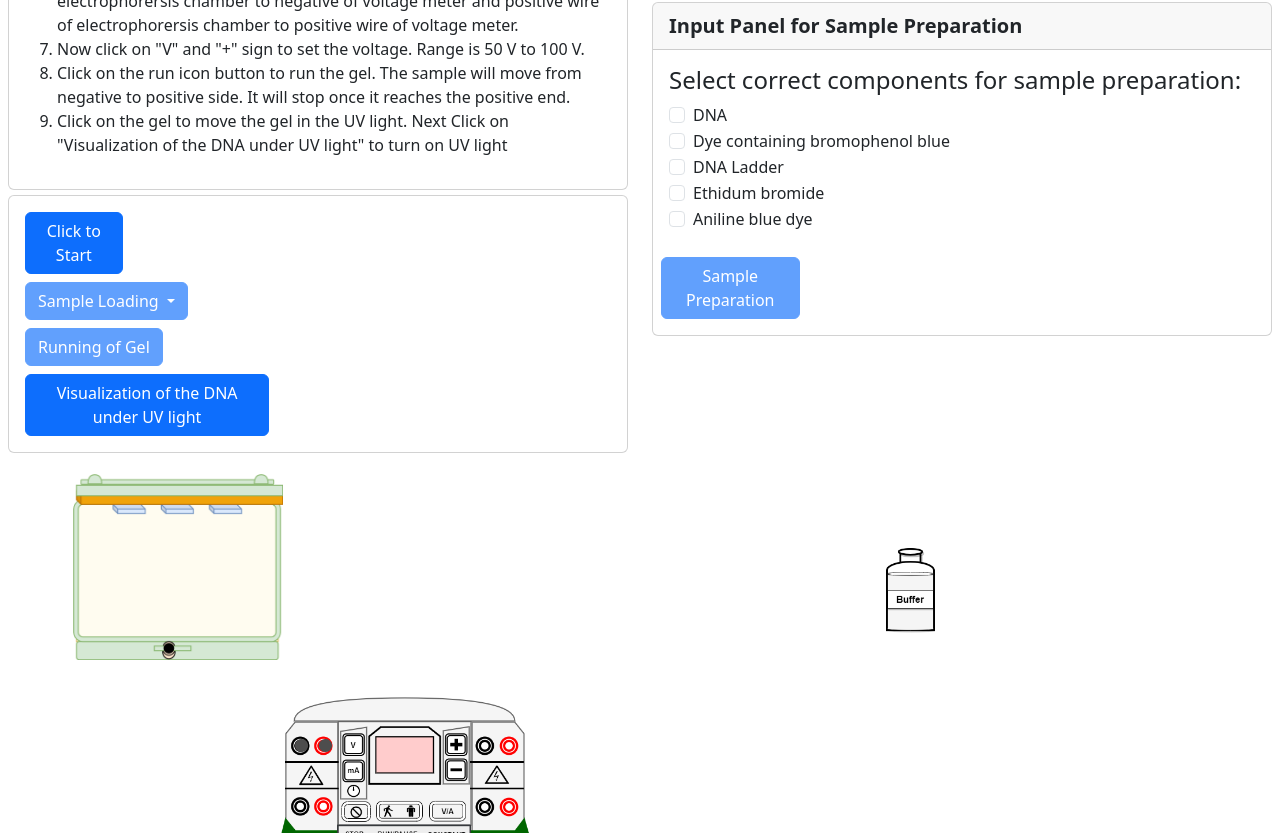
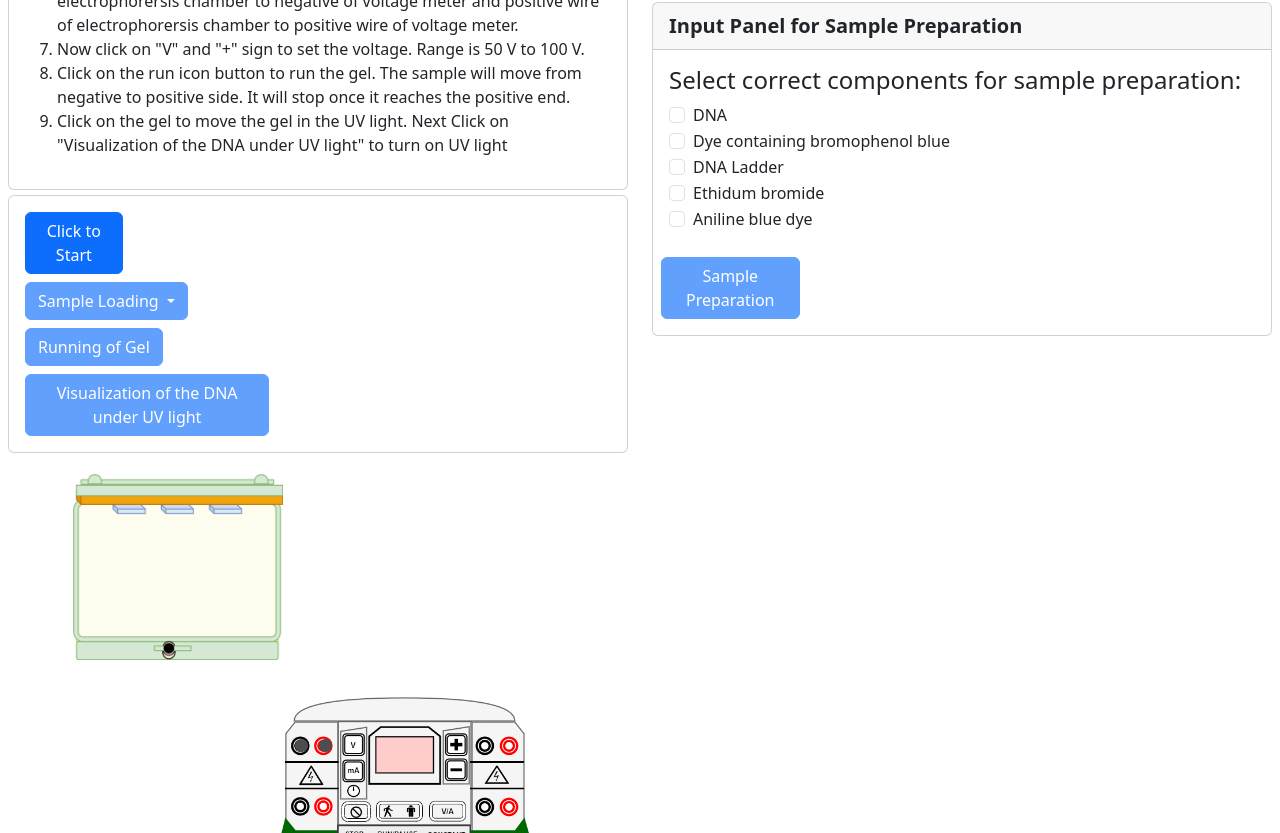
Before and after one commit to virtual-labs/exp-dna-agarose-gel-electrophoresis-iitkgp, a plain HTML site: page experiment/simulation/index.html in a window 1280 px wide. Shown: the part 379-1212 px from the top of the page. Drawn offline with nearby package versions, Linux system fonts and the light colour scheme.

Commit message:
simulation modified

```diff
--- a/experiment/simulation/index.html
+++ b/experiment/simulation/index.html
@@ -117,7 +117,7 @@ Developer: Prakriti Dhang
 						</div>
 						<div class="col-md-5  ">
 							<button class="btn btn-primary" type="button" id="viewsample"
-								onclick="view_sample_UVlight()" >Visualization
+								onclick="view_sample_UVlight()" disabled>Visualization
 								of the DNA under UV light</button>
 
 
@@ -280,7 +280,7 @@ Developer: Prakriti Dhang
 
 
 						<!-- peptite-->
-						<img src="./images/buffer.png" id="buffer" class="image-fluid " style="cursor: pointer; display:block;"
+						<img src="./images/buffer.png" id="buffer" class="image-fluid " style="cursor: pointer; display:none;"
 							onclick="addbuffer()" > <!-- buffer-->
 						<!-- <canvas id="buffertext" style="border:1px solid #a1a0a0;"></canvas> -->
 						<img src="./images/voltagetimer.png" id="voltage" class="image-fluid"> <!-- voltage timer -->
```
